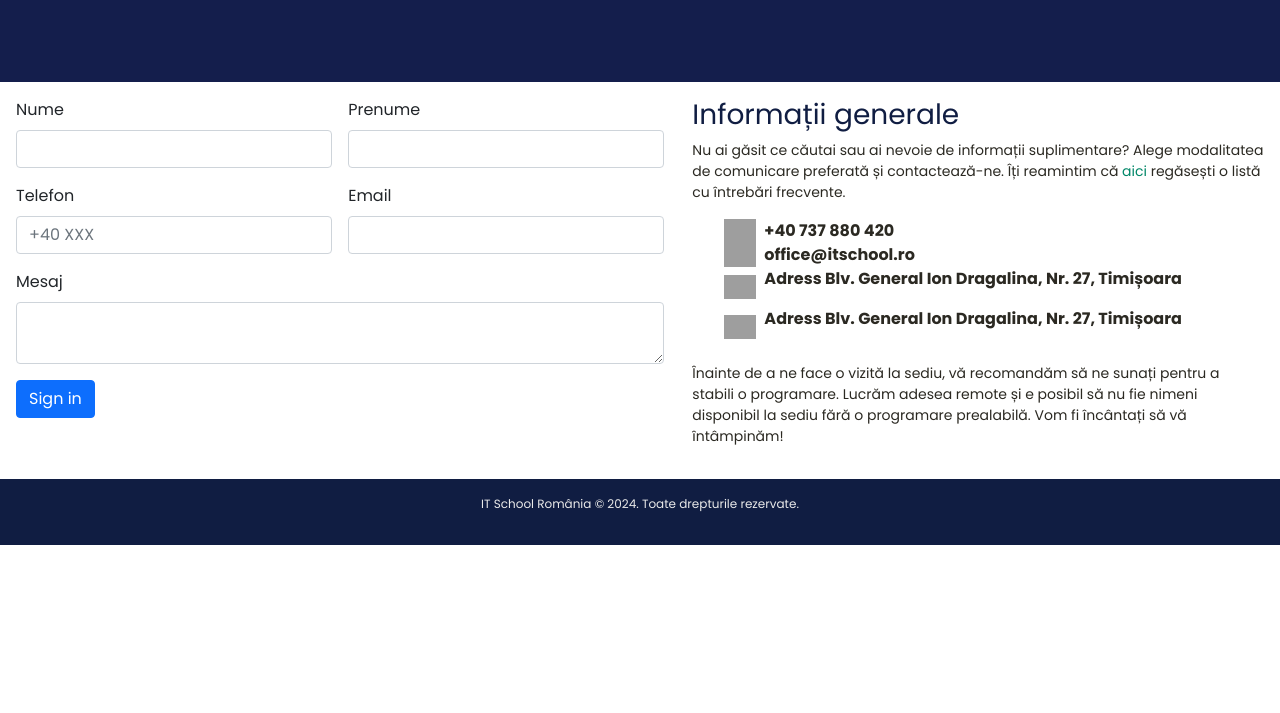
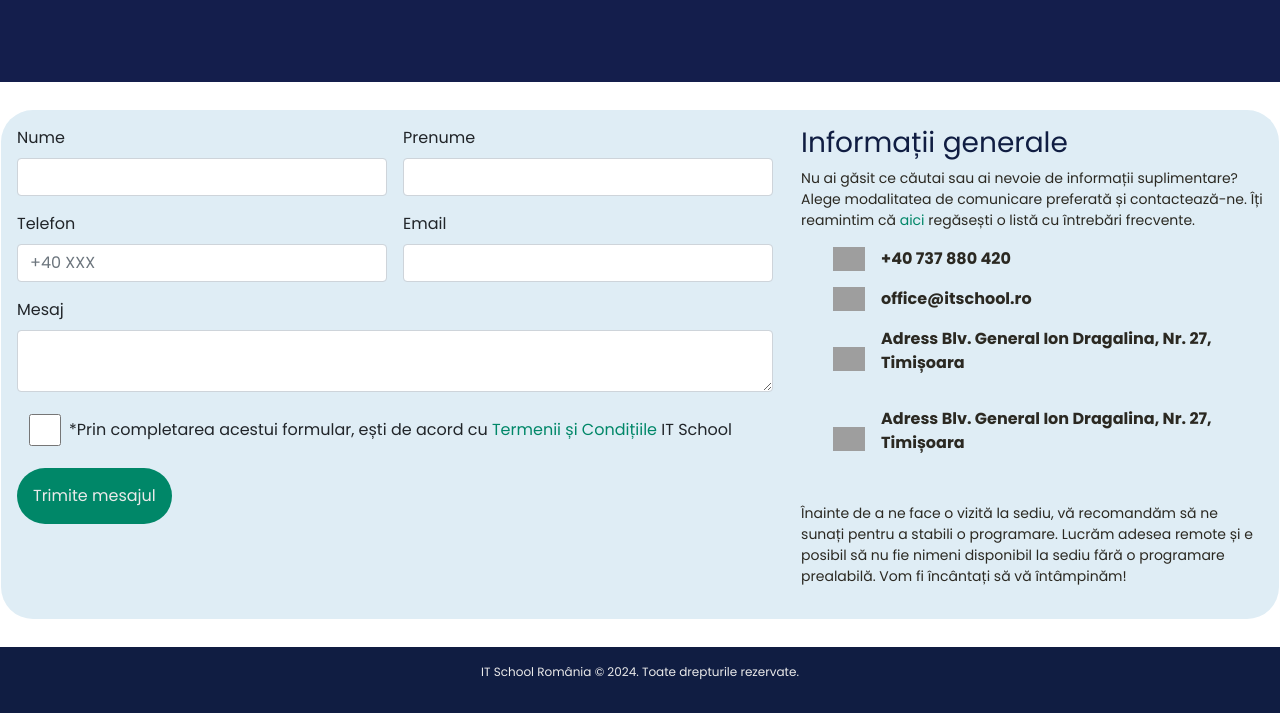
Before and after one commit to peter9918/it_school_clone, a plain HTML site: page pages/contact.html in a window 1280 px wide. Shown: the part 283-996 px from the top of the page. Before the commit the page ends 828 px from the top, so only its background shows below. Drawn offline with nearby package versions, Linux system fonts and the light colour scheme; grey boxes are pictures that could not be loaded.

Commit message:
finished contact page

```diff
--- a/css/contact.css
+++ b/css/contact.css
@@ -1,6 +1,3 @@
-body {
-  height: 100vh;
-}
 
 .hero {
   background-color: var(--bg-primary);
@@ -10,32 +7,34 @@ body {
   align-items: center;
 }
 
-main {
+.main-container {
+  max-width: var(--page-max-width);
+  margin: var(--spacing-large) auto;
+  background-color: var(--bg-secondary);
   display: flex;
   gap: var(--spacing-large);
   padding: var(--spacing-medium);
+  border-radius: 2rem;
 }
-
-
 
 .main-right {
   display: flex;
   flex-direction: column;
 }
 
-.main-right p a {
-  display: inline;
-  color: rgb(0, 135, 104);
-}
-
 .main-right img {
   width: 2rem;
 }
 
+.main-right ul {
+  margin-bottom: var(--spacing-medium);
+}
+
 .main-right ul li {
+  margin-bottom: var(--spacing-medium);
   display: flex;
   align-items: center;
-  gap: var(--spacing-small);
+  gap: var(--spacing-medium);
 }
 
 .main-right ul a,
@@ -45,9 +44,31 @@ main {
   color: var(--text-dark);
 }
 
-@media (max-width: 768px) {
-  main {
-    flex-wrap: wrap;
+.input-group-text {
+  background: 0;
+  border: 0;
+  gap: var(--spacing-small);
+}
+
+.input-group-text input[type="checkbox"] {
+  width: 2rem;
+  height: 2rem;
+  background-color: green;
+}
+
+.input-group-text label {
+  text-wrap: wrap;
+}
+
+@media only screen and (max-width: 768px) {
+  .main-container {
+    flex-direction: column-reverse;
   }
-
+  .submit-button-container {
+    display: flex;
+    justify-content: center;
+  }
+  .main-container {
+    margin: var(--spacing-medium) var(--spacing-medium);
+  }
 }
--- a/css/home.css
+++ b/css/home.css
@@ -1,7 +1,16 @@
+main {
+  height: 100vh;
+  background-color: var(--bg-primary);
+}
+
 /* welcome section */
 .welcome {
-  height: 100vh;
-  background-color: var(--bg-primary);
+  max-width: var(--page-max-width);
+  margin: 0 auto;
+  height: 100%;
+  display:flex;
+  flex-direction: column;
+  justify-content: center;
 }
 
 .welcome h1,
@@ -25,17 +34,14 @@
 .welcome img {
   height: 24px;
   width:auto;
-  margin-left: var(--spacing-medium);
   /* mutam imaginile mai jos fata de pozitia lor initiala pt a arata mai bine */
   position:relative;
   top: var(--spacing-tiny);
 }
 
 .welcome .welcome-container{
-  height:100%;
-  display:flex;
-  flex-direction: column;
-  justify-content: center;
+  margin-left: var(--spacing-xl);
+
 }
 
 .welcome a {
--- a/css/main.css
+++ b/css/main.css
@@ -19,6 +19,8 @@
   --spacing-medium: 1rem;
   --spacing-small: 0.5rem;
   --spacing-tiny: 0.25rem;
+
+  --page-max-width: 1278px;
 }
 
 * {
@@ -66,6 +68,16 @@ p {
 }
 
 /* advanced classes */
+
+.green-link {
+  display: inline;
+  color: rgb(0, 135, 104);
+}
+
+.green-link:hover {
+  color: rgb(0, 125, 114);
+}
+
 .faded-text {
   color: rgba(25, 30, 48, 0.4);
   font-size: var(--fs-medium);
@@ -110,8 +122,14 @@ p {
 }
 
 /* navigation bar */
+
+nav {
+  background-color: var(--bg-primary);
+}
+
 nav .nav-container{
-  background-color: var(--bg-primary);
+  max-width: var(--page-max-width);
+  margin: 0 auto;
   display: flex;
   justify-content: space-between;
   align-items: center;
@@ -209,4 +227,7 @@ footer p {
   .menu-icon-container {
     display: none;
   }
+  .dropdown-menu a{
+    font-size: 1.2rem;
+  }
 }
--- a/pages/contact.html
+++ b/pages/contact.html
@@ -78,46 +78,51 @@
   </div>
 
   <main>
+    <div class="main-container">
       <div class="main-left">
         <form class="row g-3">
-
           <div class="col-lg-6 col-12">
             <label for="inputNume" class="form-label">Nume</label>
-          <input type="text" class="form-control" id="inputNume">
+            <input type="text" class="form-control" id="inputNume" required>
+          </div>
+          <div class="col-lg-6 col-12">
+            <label for="inputPrenume" class="form-label">Prenume</label>
+            <input type="text" class="form-control" id="inputPrenume" required>
+          </div>
+          <div class="col-lg-6 col-12">
+            <label for="inputTelefon" class="form-label">Telefon</label>
+            <input type="tel" class="form-control" id="inputTelefon" required placeholder="+40 XXX">
+          </div>
+          <div class="col-lg-6 col-12">
+            <label for="inputEmail" class="form-label">Email</label>
+            <input type="email" class="form-control" id="inputEmail" required>
+          </div>
+          <div class="col-12">
+            <label for="inputMessage" class="form-label">Mesaj</label>
+            <textarea id="inputMessage" class="form-control" required aria-label="With textarea"></textarea>
           </div>
 
-        <div class="col-lg-6 col-12">
-          <label for="inputPrenume" class="form-label">Prenume</label>
-          <input type="text" class="form-control" id="inputPrenume">
+          <div class="input-group">
+            <div class="input-group-text">
+              <input type="checkbox" required aria-label="Checkbox for following text input" id="terms-and-conditions">
+              <label for="terms-and-conditions">
+                *Prin completarea acestui formular, ești de acord cu <a href="#" class="green-link">Termenii și Condițiile</a> IT School
+              </label>
+            </div>
           </div>
 
-        <div class="col-lg-6 col-12">
-          <label for="inputTelefon" class="form-label">Telefon</label>
-          <input type="tel" class="form-control" id="inputTelefon" placeholder="+40 XXX">
+          <div class="col-12 submit-button-container">
+            <button type="submit" class="button-green">Trimite mesajul</button>
           </div>
 
-        <div class="col-lg-6 col-12">
-          <label for="inputEmail" class="form-label">Email</label>
-          <input type="email" class="form-control" id="inputEmail">
+        </form>
+
       </div>
-
-        <div class="col-12">
-          <label for="inputMessage" class="form-label">Mesaj</label>
-          <textarea id="inputMessage" class="form-control" aria-label="With textarea"></textarea>
-        </div>
-
-        <div class="col-12">
-          <button type="submit" class="btn btn-primary">Sign in</button>
-        </div>
-      </form>
-    </div>
-
       <div class="main-right">
         <h2>Informații generale</h2>
         <p>
-        Nu ai găsit ce căutai sau ai nevoie de informații suplimentare? Alege modalitatea de comunicare preferată și contactează-ne. Îți reamintim că <a href="#">aici</a> regăsești o listă cu întrebări frecvente.
+          Nu ai găsit ce căutai sau ai nevoie de informații suplimentare? Alege modalitatea de comunicare preferată și contactează-ne. Îți reamintim că <a href="#" class="green-link">aici</a> regăsești o listă cu întrebări frecvente.
         </p>
-
         <ul>
           <li>
             <img src="https://www.itschool.ro/_next/static/media/icons-phone.c9b06e19.svg" alt="">
@@ -128,24 +133,21 @@
             <img src="https://www.itschool.ro/_next/static/media/mail-icon.d19a74cb.svg" alt="">
             <a href="#">office@itschool.ro</a>
           </li>
-
           <li>
             <img src="https://www.itschool.ro/_next/static/media/icons-pin.c54b64b4.svg" alt="">
             <p href="#">Adress
               Blv. General Ion Dragalina, Nr. 27, Timișoara</p>
           </li>
-
           <li>
             <img src="https://www.itschool.ro/_next/static/media/icons-time.152efcdc.svg" alt="">
             <p>Adress
               Blv. General Ion Dragalina, Nr. 27, Timișoara</p>
           </li>
         </ul>
-
         <p>
           Înainte de a ne face o vizită la sediu, vă recomandăm să ne sunați pentru a stabili o programare. Lucrăm adesea remote și e posibil să nu fie nimeni disponibil la sediu fără o programare prealabilă. Vom fi încântați să vă întâmpinăm!
         </p>
-
+      </div>
     </div>
   </main>
 
```
Also changed, not shown: pages/trainers.html (+6 -0 lines). Lines whose indentation alone changed are shown as unchanged.
